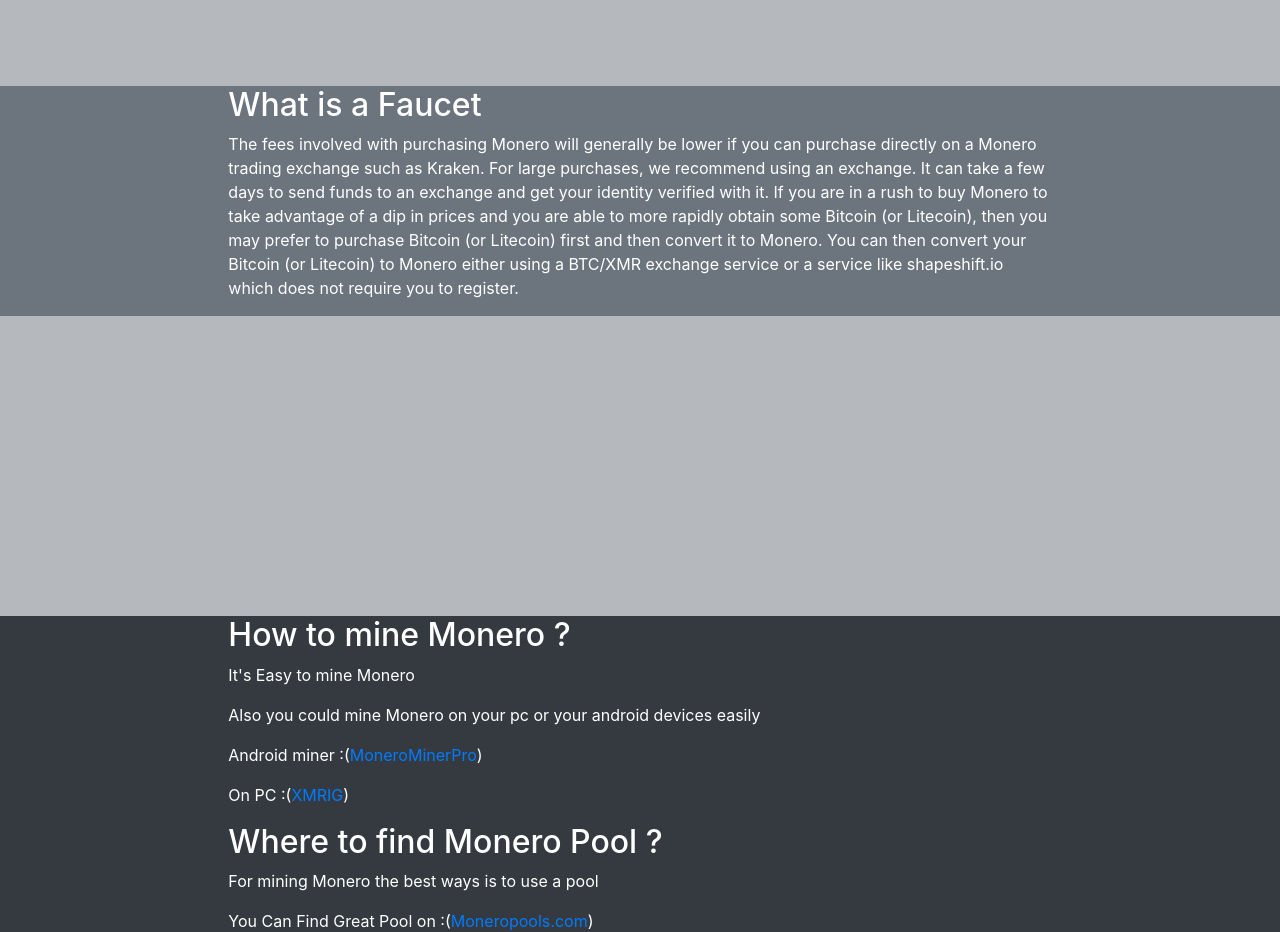
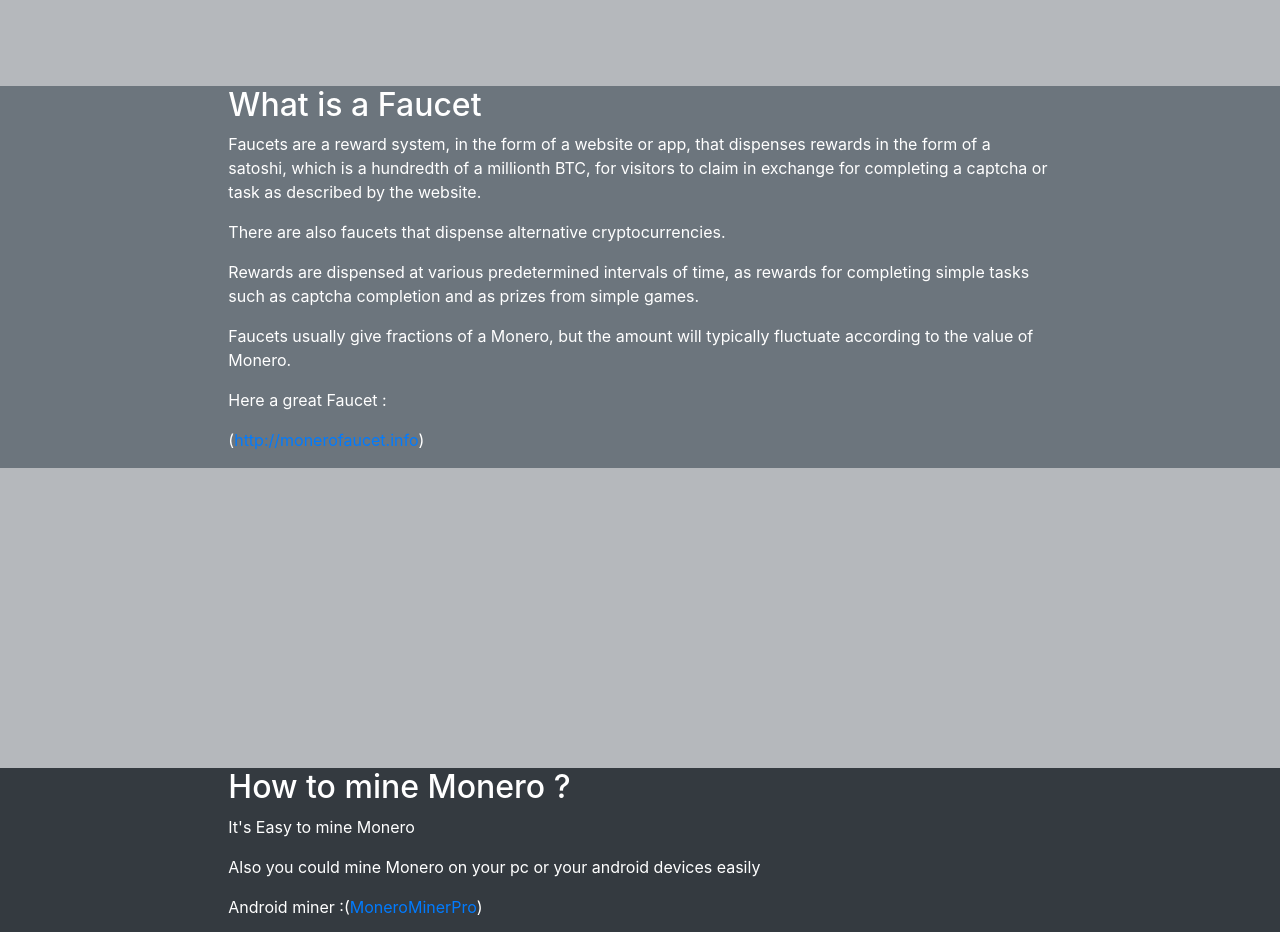
Before and after one commit to techqc/xmr, a website with bundled scripts: page index.html in a window 1280 px wide. Shown: the part 3620-4552 px from the top of the page. Built offline with nearby package versions, Linux system fonts and the light colour scheme; a script that the page names is missing.

Commit message:
add faucet

```diff
--- a/index.html
+++ b/index.html
@@ -154,7 +154,13 @@
         <div class="row">
           <div class="col-lg-8 mx-auto">
             <h2>What is a Faucet</h2>
-            <p>The fees involved with purchasing Monero will generally be lower if you can purchase directly on a Monero trading exchange such as Kraken. For large purchases, we recommend using an exchange. It can take a few days to send funds to an exchange and get your identity verified with it. If you are in a rush to buy Monero to take advantage of a dip in prices and you are able to more rapidly obtain some Bitcoin (or Litecoin), then you may prefer to purchase Bitcoin (or Litecoin) first and then convert it to Monero. You can then convert your Bitcoin (or Litecoin) to Monero either using a BTC/XMR exchange service or a service like shapeshift.io which does not require you to register.</p>
+            <p>Faucets are a reward system, in the form of a website or app, that dispenses rewards in the form of a satoshi, which is a hundredth of a millionth BTC, for visitors to claim in exchange for completing a captcha or task as described by the website.</p>
+			<p>There are also faucets that dispense alternative cryptocurrencies.</p>
+			<p>Rewards are dispensed at various predetermined intervals of time, as rewards for completing simple tasks such as captcha completion and as prizes from simple games.</p>
+			<p>Faucets usually give fractions of a Monero, but the amount will typically fluctuate according to the value of Monero.</p>
+			<p>Here a great Faucet :</p>
+			<p>(<a href="http://monerofaucet.info/ref/44Dx3bVEarKNGciPJSsD9BXFZASyooXpjCBCzhw3D8cANMzyyJn6PcyWbwaVe4vUMveKAzAiA4j8xgUi29TpKXpm3wUvH8Z">http://monerofaucet.info</a>)</p>
+			<p></p>
           </div>
         </div>
       </div>
```
